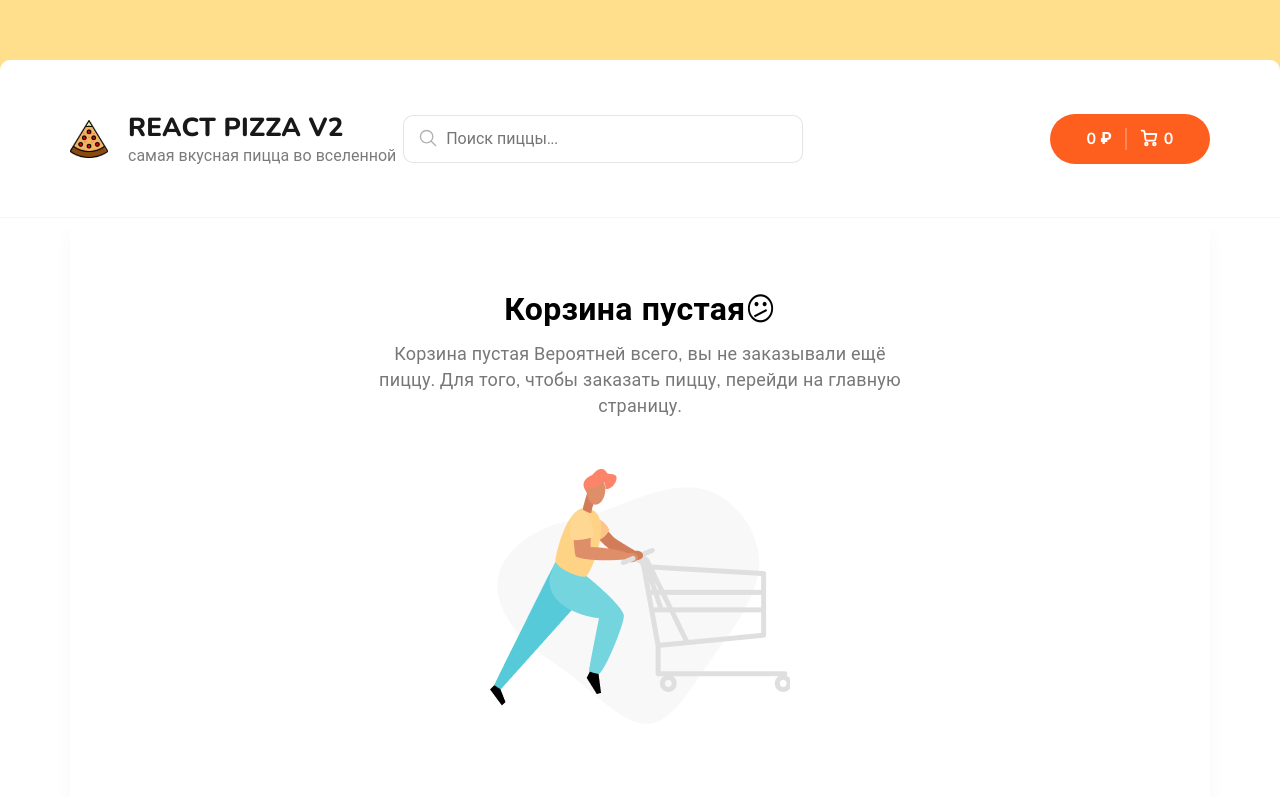
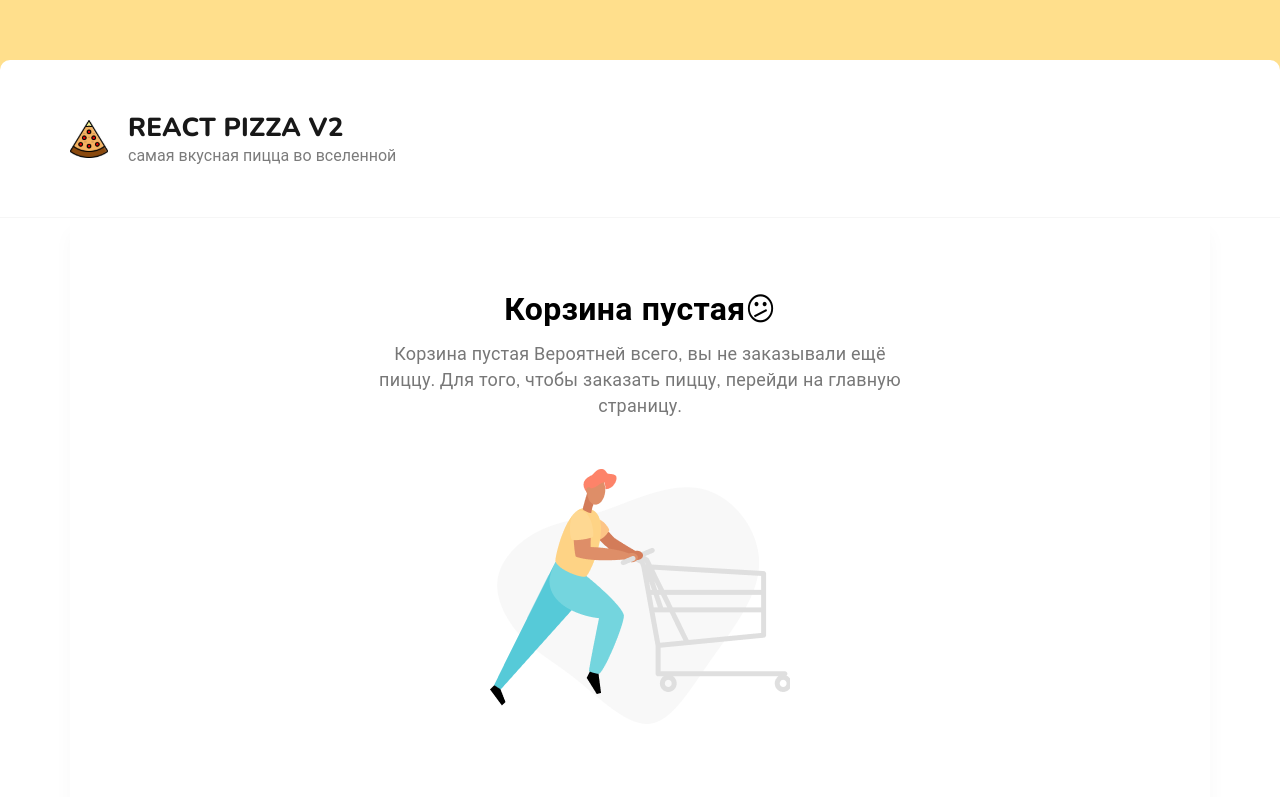
Before and after one commit to quinqueqe/react-pizza, a React (Create React App) app: page /cart in a window 1280 px wide. Shown: the top 797 px of the page. Built offline with nearby package versions, Linux system fonts and the light colour scheme.

Commit message:
fixed search + hid search when accessing the cart page

```diff
--- a/src/components/header/index.tsx
+++ b/src/components/header/index.tsx
@@ -1,15 +1,15 @@
 import React from 'react'
 import logo from '../../assets/logo.svg'
 import './header.scss'
-import { Link } from 'react-router-dom'
+import { Link, useLocation } from 'react-router-dom'
 import { useSelector } from 'react-redux'
 import { selectCart } from '../../redux/cart/selectors'
 import { CartItemType } from '../../redux/cart/types'
 import Search from '../search'
 
-
 const Header: React.FC = () => {
 	const { totalPrice, items } = useSelector(selectCart)
+	const { pathname } = useLocation()
 	const totalCount = items.reduce(
 		(sum: number, item: CartItemType) => sum + item.count,
 		0
@@ -23,13 +23,15 @@ const Header: React.FC = () => {
 					<h4>самая вкусная пицца во вселенной</h4>
 				</div>
 			</Link>
-			<Search/>
+			{pathname !== '/cart' ? (<><Search />
 			<Link to='cart' className='header-btns'>
 				<button className='header-btns-btn header-btns-price'>
 					{totalPrice} ₽
 				</button>
-				<button className='header-btns-btn header-btns-cart'>{totalCount}</button>
-			</Link>
+				<button className='header-btns-btn header-btns-cart'>
+					{totalCount}
+				</button>
+			</Link></>) : <></> }
 		</div>
 	)
 }
--- a/src/redux/pizzas/asyncActions.ts
+++ b/src/redux/pizzas/asyncActions.ts
@@ -11,7 +11,7 @@ export const fetchGetPizzas = createAsyncThunk<
 	const property = sortDb[activeSort].sortProperty
 	const categ = activeCategories > 0 ? `&category=${activeCategories}` : ''
 	const page = currentPage
-	const search = `&search=${valueInput}`
+	const search = `&search=${valueInput.trim()}`
 	const truf = valueInput.length > 1 ? search : categ
 	const url = `https://6759dac0099e3090dbe32341.mockapi.io/items?sortBy=${property}&order=desc&page=${page}&limit=4`
 	const { data } = await axios.get(`${url}${truf}`)
```
